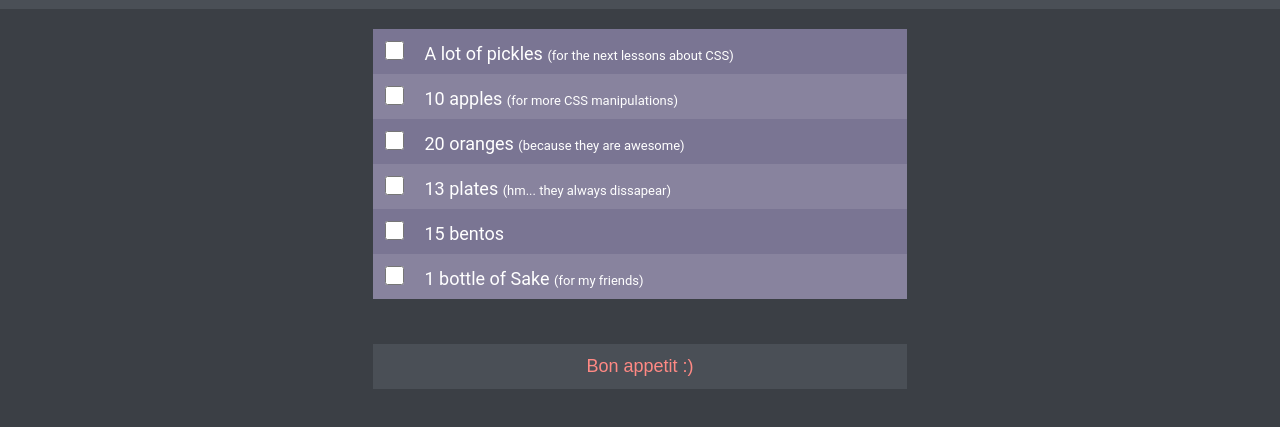
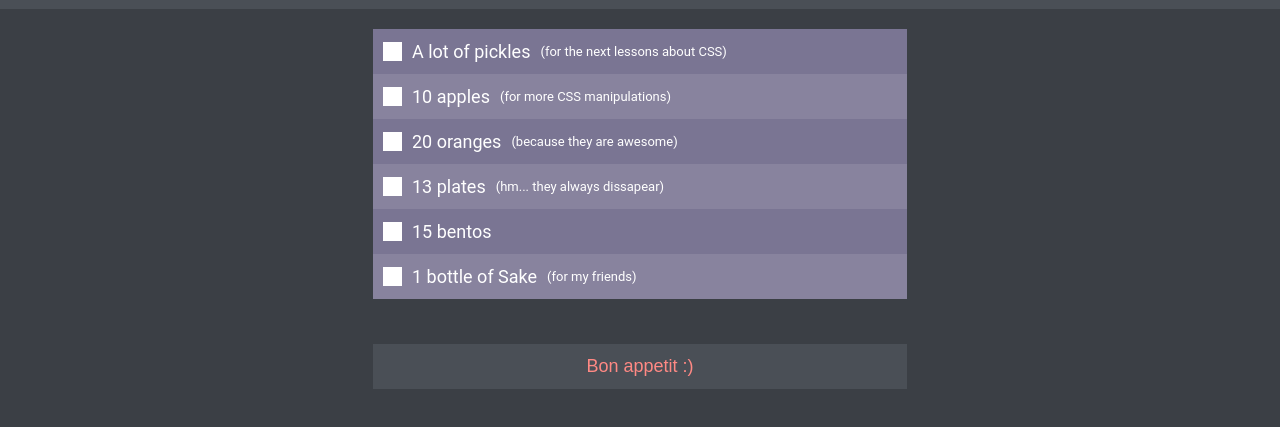
Before and after one commit to StanislavGusak/dinner-shopping-list, a plain HTML site: page index.html in a window 1280 px wide. Shown: the part 73-500 px from the top of the page. Drawn offline with nearby package versions, Linux system fonts and the light colour scheme; a web font is replaced by a local one.

Commit message:
change css

```diff
--- a/css/index.css
+++ b/css/index.css
@@ -37,7 +37,8 @@ body {
 }
 
 label {
-    display: block;
+    display: flex;
+    align-items: center;
     cursor: pointer;
     height: 45px;
 }
@@ -65,6 +66,10 @@ label:active {
     background: #FF8984;
 }
 
+.product {
+    margin: 0 10px;
+}
+
 .inner {
     font-size: small;
 }
@@ -83,22 +88,34 @@ input {
     margin: 12px 16px 14px 12px;
 }
 
-input:checked ~ span {
+input:checked~span {
     text-decoration: line-through;
     color: #9B96AC;
 }
 
-/* input[type="checkbox"] {
+input[type="checkbox"] {
     display: none;
 }
 
- .new-checkbox {
+.new-checkbox {
     display: block;
     position: relative;
+    margin-left: 10px;
     width: 19px;
     height: 19px;
     background: #FFFFFF;
- } */
+}
+
+
+input[type="checkbox"]:checked + .new-checkbox:before {
+    content: '\2714';
+    position: absolute;
+    top: 0;
+    left: 4px;
+    font-size:14px;
+    font-weight: 700;
+    color: black;
+  }
 
 .btn {
     margin: 45px auto 0;
--- a/index.html
+++ b/index.html
@@ -6,6 +6,7 @@
     <meta name="viewport" content="width=device-width, initial-scale=1.0">
     <title>Dinner Shopping List</title>
     <link rel="stylesheet" href=" http://flukeout.github.io/favicon.png">
+    <link rel="stylesheet" href="https://fonts.googleapis.com/css2?family=Material+Symbols+Outlined:opsz,wght,FILL,GRAD@20..48,100..700,0..1,-50..200" />
     <link href="https: //fonts.googleapis.com/css2?family= Roboto: wght @400;700 & display=swap" rel="stylesheet">
     <link rel="stylesheet" href="reset/reset.css">
     <link rel="stylesheet" href="css/index.css">
@@ -16,35 +17,38 @@
         <p class="text">Let’s go to the mall!</p>
     </header>
     <main>
-        <form class="form" action="">
+        <form class="form" action="" method="get">
             <label for="first">
-                <!-- <span class="new-checkbox"></span> -->
                 <input type="checkbox" id="first" name="first" value="pickles">
+                <span class="new-checkbox"></span>
                 <span class="product">A lot of pickles</span>
                 <span class="inner">for the next lessons about CSS</span></label>
             <label for="second">
                 <input type="checkbox" id="second" name="second" value="apples">
+                <span class="new-checkbox"></span>
                 <span class="product">10 apples</span>
                 <span class="inner">for more CSS manipulations</span></label>
             <label for="third">
                 <input type="checkbox" id="third" name="third" value="oranges">
+                <span class="new-checkbox"></span>
                 <span class="product">20 oranges</span>
                 <span class="inner">because they are awesome</span></label>
             <label for="fourth">
                 <input type="checkbox" id="fourth" name="fourth" value="plates">
+                <span class="new-checkbox"></span>
                 <span class="product">13 plates</span>
                 <span class="inner">hm... they always dissapear</span></label>
             <label for="fifth">
                 <input type="checkbox" id="fifth" name="fifth" value="bentos">
+                <span class="new-checkbox"></span>
                 <span class="product">15 bentos</span></label>
             <label for="sixth">
                 <input type="checkbox" id="sixth" name="sixth" value="bottle of sake">
+                <span class="new-checkbox"></span>
                 <span class="product">1 bottle of Sake</span>
                 <span class="inner">for my friends</span></label>
              <button class="btn" type="submit">Bon appetit </button>
         </form>
-
-
     </main>
 </body>
 </html>
```
